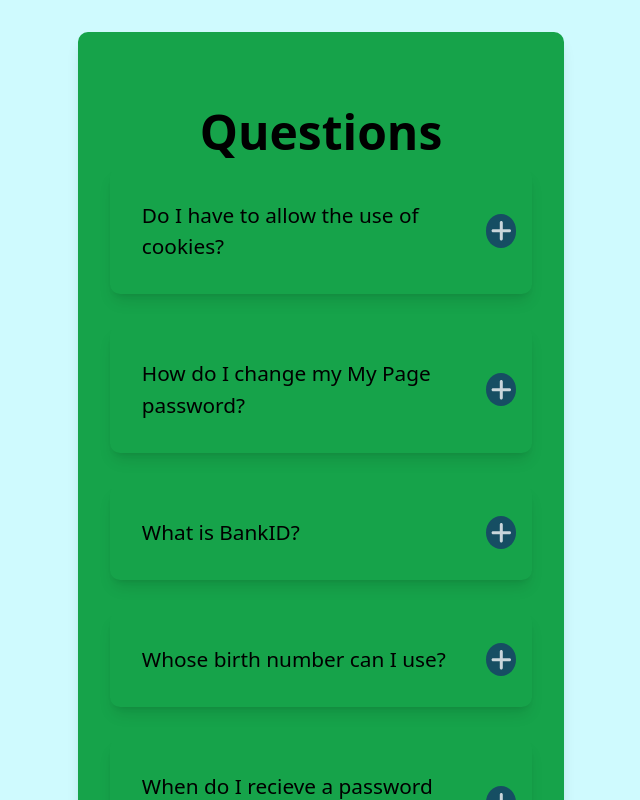
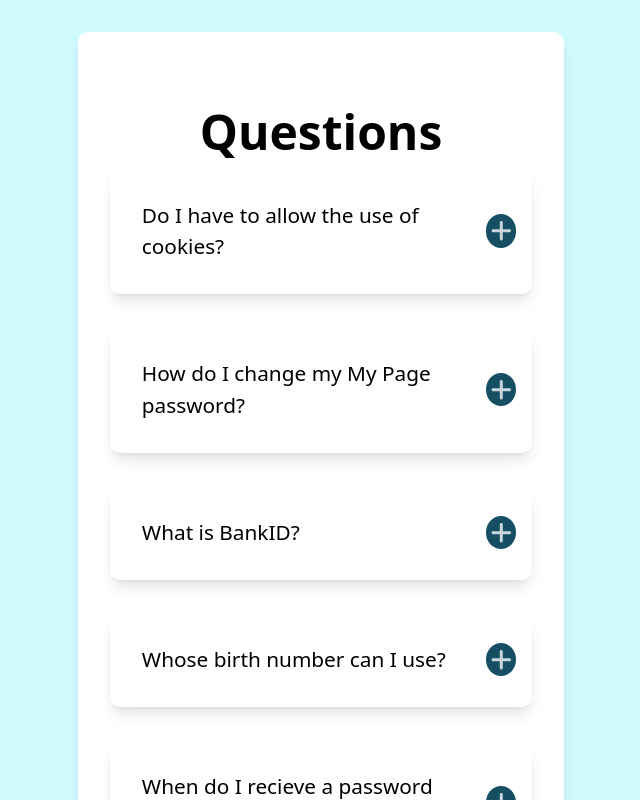
Before and after one commit to BRivasTorres/Practicas-con-react, a React (Vite) app in the folder Accordion/: page / in a window 1280 px wide. Shown: the top 800 px of the page, without its empty margins (319-959 px from the left). Built offline with nearby package versions, Linux system fonts and the light colour scheme.

Commit message:
styles : Change color

```diff
--- a/Accordion/src/components/Accordion.jsx
+++ b/Accordion/src/components/Accordion.jsx
@@ -2,7 +2,7 @@ import Question from "./Question";
 
 const Accordion = () => {
 	return (
-		<div className="bg-green-600 w-[40%] max-w-[1000px] shadow-lg rounded-[10px] ">
+		<div className="bg-[#FFFFFF] w-[40%] max-w-[1000px] shadow-lg rounded-[10px] ">
 			<Question />
 		</div>
 	);
```
Also changed, not shown: 1 other file (tests, documents, lock files or other folders).
